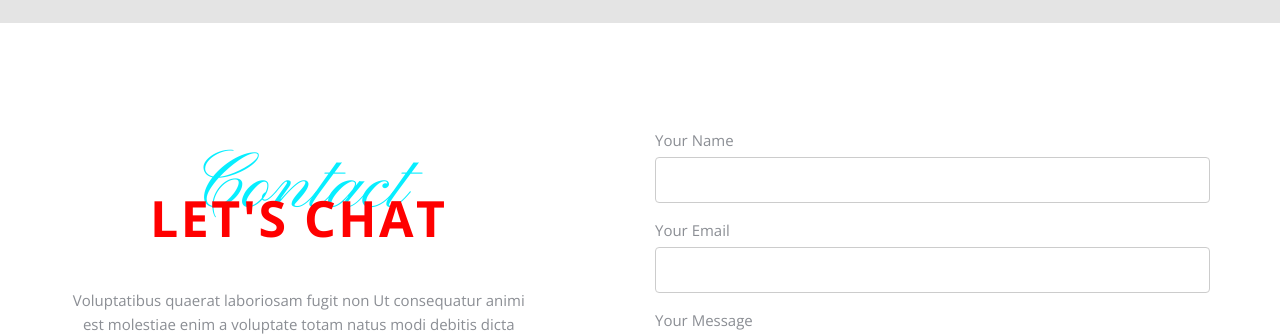
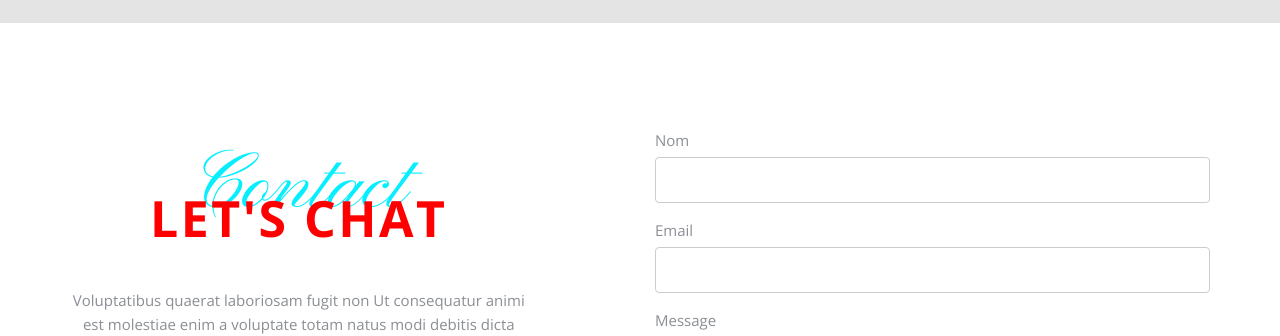
Before and after one commit to Qrouss35/SiteResto, a website: page resto/index.html in a window 1280 px wide. Shown: the part 6420-6756 px from the top of the page. Drawn offline with nearby package versions, Linux system fonts and the light colour scheme; files whose address does not match are found by name.

Commit message:
Traduction formulaire contact

```diff
--- a/resto/index.html
+++ b/resto/index.html
@@ -439,19 +439,19 @@
           <div class="col-md-6 col-md-push-1 probootstrap-animate">
             <form method="post" class="probootstrap-form">
               <div class="form-group">
-                <label for="c_name">Your Name</label>
+                <label for="c_name">Nom</label>
                 <div class="form-field">
                   <input type="text" id="c_name" class="form-control">
                 </div>
               </div>
               <div class="form-group">
-                <label for="c_email">Your Email</label>
+                <label for="c_email">Email</label>
                 <div class="form-field">
                   <input type="text" id="c_email" class="form-control">
                 </div>
               </div>
               <div class="form-group">
-                <label for="c_message">Your Message</label>
+                <label for="c_message">Message</label>
                 <div class="form-field">
                   <textarea name="c_message" id="c_message" cols="30" rows="10" class="form-control"></textarea>
                 </div>
```
